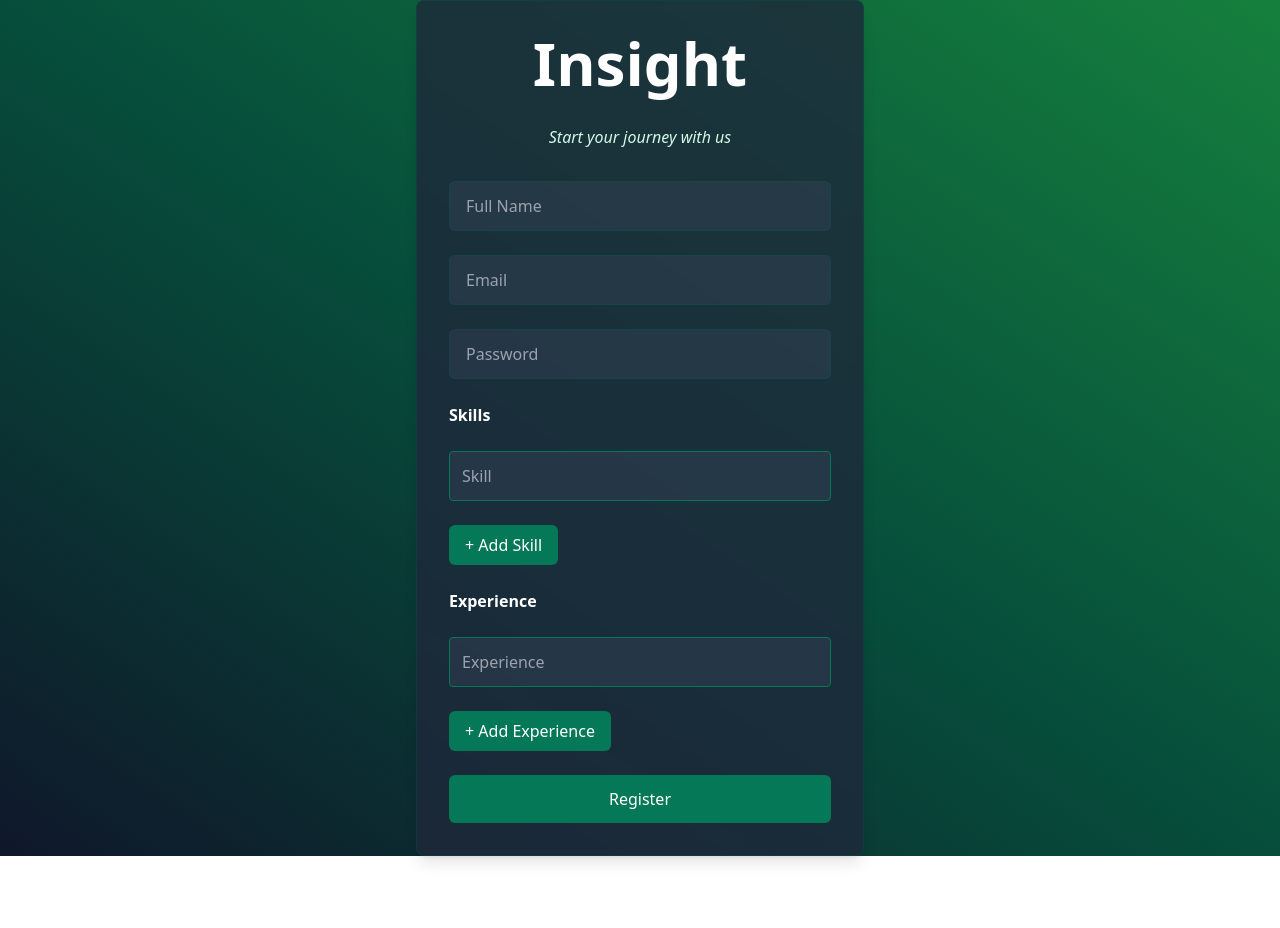
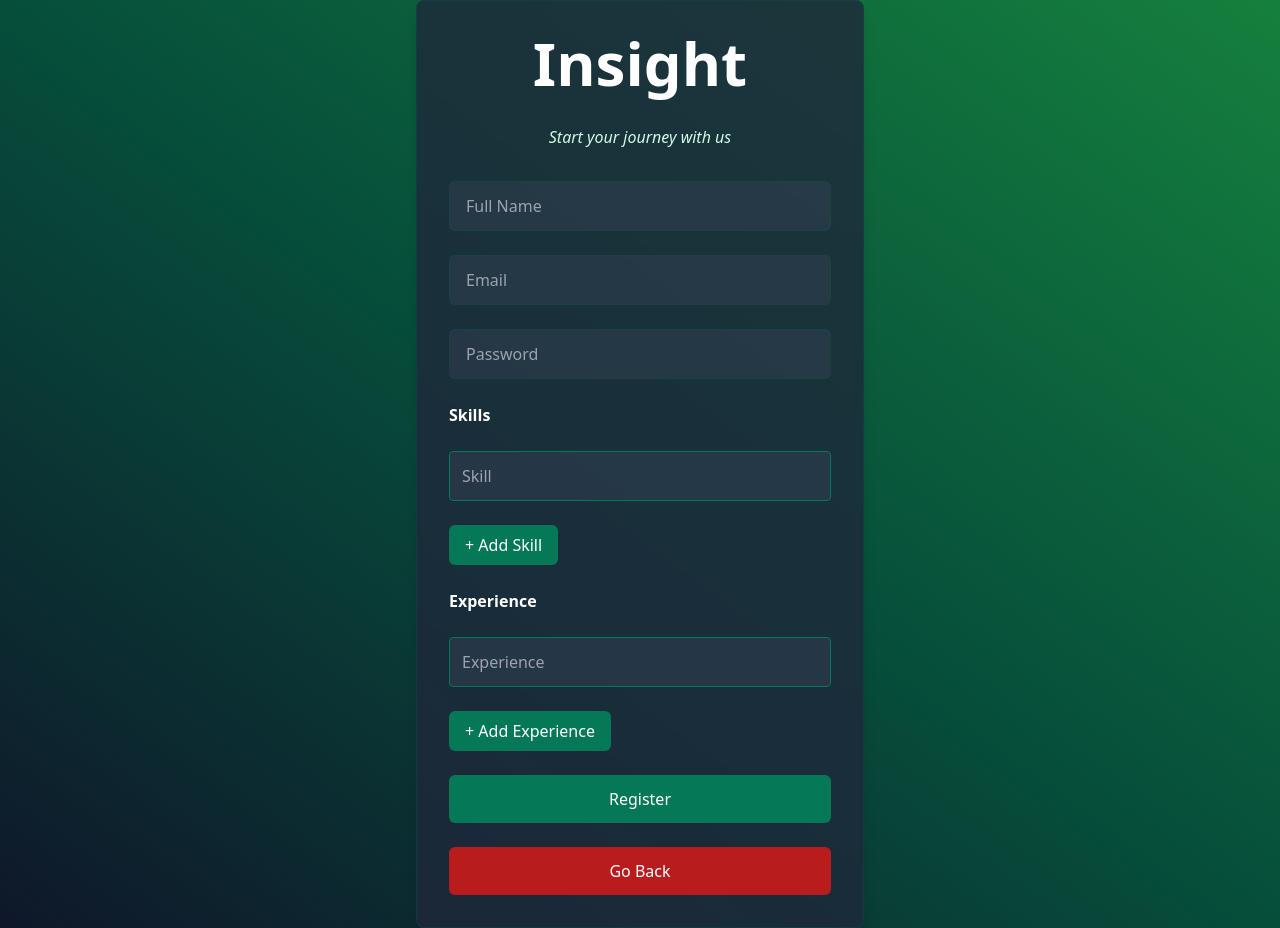
Before and after one commit to duhnuker/Insight, a React (Vite) app in the folder client/: page /register in a window 1280 px wide. Before the commit the page ends 856 px from the top, so only its background shows below. Built offline with nearby package versions, Linux system fonts and the light colour scheme; no server answers; what tailwindcss-motion would draw is missing.

Commit message:
Back Buttons

```diff
--- a/client/src/pages/Login.tsx
+++ b/client/src/pages/Login.tsx
@@ -1,4 +1,5 @@
-import React, { useState } from 'react'
+import React, { useState } from 'react';
+import { Link } from 'react-router-dom';
 import axios from 'axios';
 
 const Login = ({ setAuth }: { setAuth: (auth: boolean) => void }) => {
@@ -61,12 +62,18 @@ const Login = ({ setAuth }: { setAuth: (auth: boolean) => void }) => {
                         value={password}
                         onChange={onChange}
                     />
+                    <div>
                     <button
                         type="submit"
-                        className="w-full bg-emerald-700 text-white py-3 rounded-md hover:bg-emerald-600 hover:shadow-lg transition duration-300 font-medium"
+                        className="w-full mb-6 bg-emerald-700 text-white py-3 rounded-md hover:bg-emerald-600 hover:shadow-lg transition duration-300 font-medium"
                     >
                         Login
                     </button>
+                    <Link to="/"><button className='w-full bg-red-700 text-white py-3 rounded-md hover:bg-red-800 hover:shadow-lg transition duration-300 font-medium'>
+                            Go Back
+                            </button>
+                    </Link>
+                    </div>
                 </form>
             </div>
         </div>
--- a/client/src/pages/Register.tsx
+++ b/client/src/pages/Register.tsx
@@ -1,4 +1,5 @@
 import React, { useState } from 'react';
+import { Link } from 'react-router-dom';
 import axios from 'axios';
 
 const Register = ({ setAuth }: { setAuth: (auth: boolean) => void }) => {
@@ -172,13 +173,18 @@ const Register = ({ setAuth }: { setAuth: (auth: boolean) => void }) => {
                     >
                         + Add Experience
                     </button>
-
-                    <button
-                        type="submit"
-                        className="w-full bg-emerald-700 text-white py-3 rounded-md hover:bg-emerald-600 hover:shadow-lg transition duration-300 font-medium"
-                    >
-                        Register
-                    </button>
+                    <div>
+                        <button
+                            type="submit"
+                            className="w-full mb-6 bg-emerald-700 text-white py-3 rounded-md hover:bg-emerald-600 hover:shadow-lg transition duration-300 font-medium"
+                        >
+                            Register
+                        </button>
+                        <Link to="/"><button className='w-full bg-red-700 text-white py-3 rounded-md hover:bg-red-800 hover:shadow-lg transition duration-300 font-medium'>
+                            Go Back
+                            </button>
+                        </Link>
+                    </div>
                 </form>
             </div>
         </div>
```
